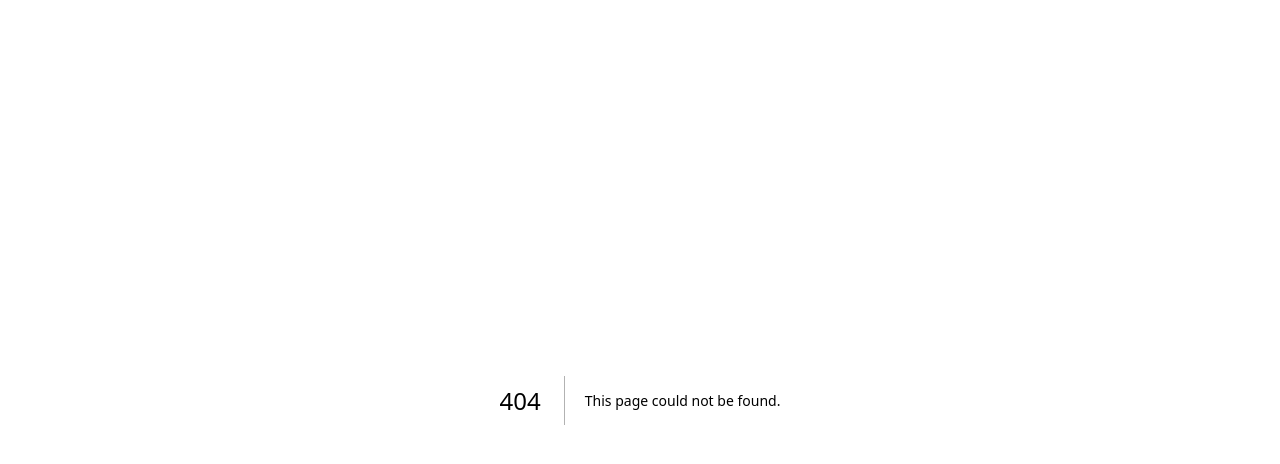
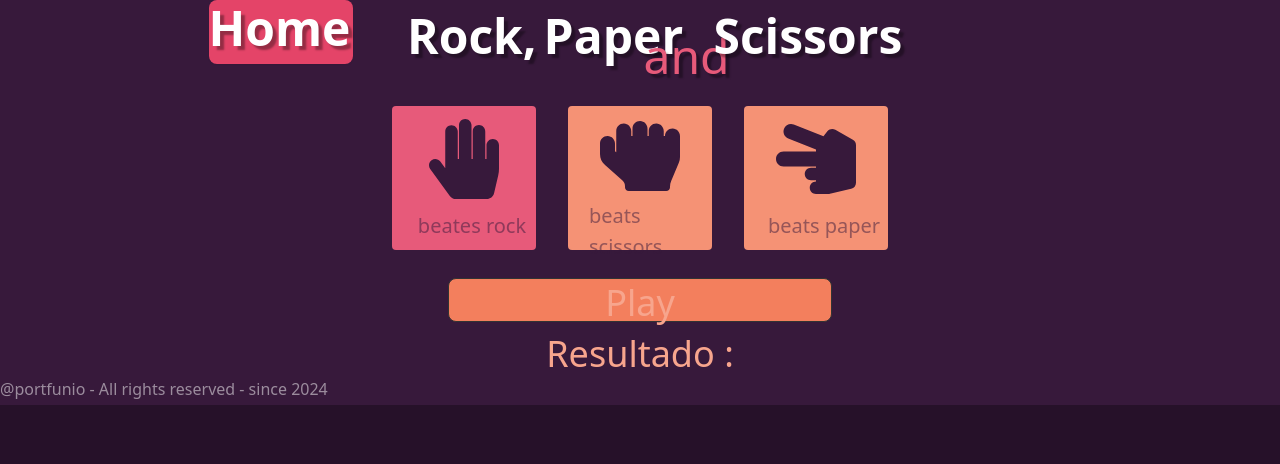
Before and after one commit to Togashiteam/portifolio, a Next.js app: page /rockPaperScissors in a window 1280 px wide. Before the commit this address had no page. Shown: the top 464 px of the page. Built offline with nearby package versions, Linux system fonts and the light colour scheme; a web font is replaced by a local one.

Commit message:
Criei o jogo rock, paper and scissors

```diff
--- a/src/app/imc/page.tsx
+++ b/src/app/imc/page.tsx
@@ -1,27 +1,58 @@
-"use client"
+"use client";
+import React, { useState } from "react";
 
-import { useState } from "react";
-
-export default function Imc() {
+const IMCCalculator: React.FC = () => {
   const [weightImcState, setWeightImcState] = useState("");
   const [heightImcState, setHeightImcState] = useState("");
   const [resultImcState, setResultImcState] = useState("");
 
-  const calculateIMC = (weight: string, height: string) => {
+  const calculateIMC = () => {
+    const weight = weightImcState;
+    const height = heightImcState;
+
     const weightNum = parseFloat(weight.replace(",", "."));
     const heightNum = parseFloat(height.replace(",", "."));
-
     if (weightNum > 0 && heightNum > 0) {
       const result = weightNum / (heightNum * heightNum);
       setResultImcState(result.toFixed(2)); //Definindo o valor.
     }
   };
 
+  const handleWeightKeyDown = (e: any) => {
+    const formattedweight = formatweight(e.currentTarget.value);
+    setWeightImcState(formattedweight);
+  };
 
+  const handleHeightChange = (e: any) => {
+    const formattedHeight = formatHeight(e.currentTarget.value);
+    setHeightImcState(formattedHeight);
+  };
+
+  function formatHeight(text: string) {
+    let addComma = text.replace(/[\D]/g, ""); //Formato para altura
+    if (addComma.length > 1) {
+      const firstDec = addComma.substring(0, 1);
+      const lastDec = addComma.substring(1, addComma.length);
+      addComma = firstDec + "," + lastDec;
+    }
+    return addComma;
+  }
+
+  function formatweight(text: string) {
+    let numsAndCommas = text.replace(/^[,]|[^,\d]$/g, ""); //Formato para peso
+    const decPosition = numsAndCommas.indexOf(",");
+    const lastDecPosition = numsAndCommas.lastIndexOf(",");
+
+    if (decPosition == lastDecPosition) {
+      return numsAndCommas;
+    } else {
+      return numsAndCommas.substring(0, lastDecPosition);
+    }
+  }
 
   return (
     <>
-      <div className="wrapper w-screen h-screen flex flex-col justify-between bg-primary-400">
+      <div className="wrapper w-screen h-screen">
         <header>
           <div className="logo">
             <div className="text-secondary port"> PORT </div>
@@ -29,7 +60,7 @@ export default function Imc() {
             <div className="text-funny fun"> Fun </div>
           </div>
         </header>
-        <div className="grid justify-center ">
+        <div className="grid justify-center bg-primary-400">
           <div className="flex justify-center">
             <a href="./">
               <h2 className="flex box-border justify-center items-center rounded-lg w-36 h-16 bg-danger-700 shadow-sm hover:shadow-danger-400">
@@ -112,41 +143,28 @@ export default function Imc() {
                 </label>
                 <input
                   autoFocus
-                  className="
-                  [appearance:textfield]
-                  [&::-webkit-outer-spin-button]:appearance-none
-                  [&::-webkit-inner-spin-button]:appearance-none
-                  w-96
-                  h-11
-                  border
-                  border-dark-700"
-                  type="number"
+                  className="w-96 h-11 border border-dark-700"
+                  type="text"
                   id="weight"
                   value={weightImcState}
-                  onChange={e => setWeightImcState(e.currentTarget.value)}
+                  onChange={handleWeightKeyDown}
                   placeholder=" 80,500 "
                 />
               </div>
               <div className="grid">
                 <label htmlFor="height">Altura (cm): </label>
                 <input
-                  className="imc-input
-                  [appearance:textfield]
-                  [&::-webkit-outer-spin-button]:appearance-none
-                  [&::-webkit-inner-spin-button]:appearance-none
-                  w-96
-                  h-11
-                  border border-dark-400"
-                  type="number"
+                  className="w-96 h-11 border border-dark-400"
+                  type="text"
                   id="height"
                   value={heightImcState}
-                  onChange={e => setHeightImcState(e.currentTarget.value)}
+                  onChange={handleHeightChange}
                   placeholder=" 1,75"
                 />
               </div>
               <button
                 className="w-96 h-11 p-1 m-3 rounded-lg border border-dark-700 transition ease-in-out delay-150 bg-success-700 hover:bg-success-400 duration-300"
-                onClick={() => calculateIMC(weightImcState, heightImcState)}
+                onClick={calculateIMC}
               >
                 Calcular
               </button>
@@ -163,7 +181,6 @@ export default function Imc() {
               )}
             </div>
           </div>
-        </div>
           <footer className="footer">
             <div className="footer">
               <div className="footer home">
@@ -172,6 +189,9 @@ export default function Imc() {
             </div>
           </footer>
         </div>
+      </div>
     </>
-  )
-}
+  );
+};
+
+export default IMCCalculator;
--- a/src/app/page.tsx
+++ b/src/app/page.tsx
@@ -37,7 +37,7 @@ export default function Page() {
               </div>
             </div>
             <div className="item-wrapper">
-              <a href="./style">
+              <a href="./border">
                 <div className="action-button success flex w-80 sm:w-36 h-36 space-x-4 m-4 flex-wrap place-content-around sm:flex-col-reverse">
                   <div className="action-button-mobile flex gap-x-20 sm:gap-x-4">
                     FUN
@@ -58,7 +58,7 @@ export default function Page() {
               </div>
             </div>
             <div className="item-wrapper">
-              <a href="./style">
+              <a href="./imc">
                 <div className="action-button alert flex w-80 sm:w-36 h-36 space-x-4 m-4 flex-wrap place-content-around sm:flex-col-reverse">
                   <div className="action-button-mobile flex gap-x-20 sm:gap-x-4">
                     DEV
--- a/src/app/portfunio.scss
+++ b/src/app/portfunio.scss
@@ -105,7 +105,6 @@ header {
 
 footer {
   background-color:#37193b;
-;
   width: 100%;
 }
 
@@ -161,3 +160,54 @@ align-self: center;
   line-height: 30.58px;
   color: rgba(55, 25, 59,0.5);
 }
+
+header {
+  background-color: #37193b;
+  width: 100%;
+  height: 90px;
+
+  .rps {
+    position: relative;
+    width: 193px;
+    height: 90px;
+    margin: 0 auto;
+    font-size: 48px;
+    font-weight: 600;
+    text-align: center;
+    text-shadow: 4px 4px 2px rgba(0, 0, 0, 0.35);
+
+    .text-secondary {
+      position: absolute;
+      color: #fff;
+
+      &.rock {
+        top: 0;
+        right: 200px;
+        font-weight: 600;
+      }
+
+      &.paper {
+        top: 0;
+        font-weight: 600;
+      }
+      &.scissors {
+        top: 0;
+        left: 170px;
+        font-weight: 600;
+      }
+      &.home {
+        font-weight: 600;
+      }
+    }
+
+    .text-spacey {
+      position: absolute;
+      color: $danger;
+      &.and {
+        top: 20px;
+        left: 100px;
+        font-weight: 400;
+      }
+    }
+  }
+}
--- /dev/null
+++ b/src/app/rockPaperScissors/page.tsx
@@ -0,0 +1,154 @@
+"use client";
+import React, { useState } from "react";
+import { FaHandRock, FaHandPaper, FaHandScissors, FaHandLizard, FaHandSpock } from "react-icons/fa";
+
+const calculateRockPaperScissors: React.FC = () => {
+  const [playerChoice, setPlayerChoice] = useState<string>("")
+  const [gameResult, setGameResult] = useState<string>("")
+  const [counter, setCounter] = useState<number>(0)
+  const [isSelected, setIsSelected] = useState<boolean>(false)
+  const buttonId = (e:number) =>{
+
+  }
+
+  const changeColor = () => {
+    setIsSelected(!isSelected)
+
+  }
+
+  const rpsOptions = [
+    "rock",
+    "scissors",
+    "paper"
+]
+const computerChoice = Object.values(rpsOptions)[(Math.floor(Math.random()* 3))];
+
+const handlePlayerChoice = (e:any)=>{
+  if (playerChoice == computerChoice){
+
+    return setGameResult("It's a tie!")
+
+  } else if(playerChoice==""){
+
+    return setGameResult("Escolha uma opção!")
+  }
+  else if (playerChoice == "rock" && computerChoice == "paper")
+  {
+    return  setGameResult("You lose!")
+  }
+  else if (playerChoice == "paper" && computerChoice == "rock")
+  {
+    return  setGameResult("You win!")
+
+  }else if (playerChoice == "rock" && computerChoice == "scissors")
+  {
+    return  setGameResult("You win!")
+
+  }else if (playerChoice == "paper" && computerChoice == "rock")
+  {
+    return  setGameResult("You win!")
+
+  }else if (playerChoice == "rock" && computerChoice == "paper")
+  {
+    return setGameResult("Empate!")
+  } else
+  {
+  return setGameResult("Empate!")
+  }
+}
+
+  return (
+    <>
+      <div className="wrapper w-screen h-screen">
+        <header>
+          <div className="rps">
+            <a href="./">
+              <h2 className="text-secondary home items-end flex right-96 box-border rounded-lg w-36 h-16 bg-danger-700 shadow-sm hover:shadow-danger-400">
+                Home
+              </h2>
+            </a>
+            <div className="text-secondary rock"> Rock, </div>
+            <div className="text-secondary paper"> Paper </div>
+            <div className="text-spacey and"> and </div>
+            <div className="text-secondary scissors"> Scissors </div>
+          </div>
+        </header>
+        <div className="content-rps flex flex-col-reverse flex-wrap items-center bg-primary-400">
+          <div className="content">
+            <div className="item-wrapper flex">
+                <div className="action-button danger flex w-80 sm:w-36 h-36 space-x-4 m-4 flex-wrap place-content-around sm:flex"  onClick={() => {setPlayerChoice("paper"); changeColor();}} style={{backgroundColor:isSelected ?'#f3b85b': ''}}>
+                  <div className="icon">
+                      <button className="action-button paper pulse flex justify-center items-center ">
+                        <FaHandPaper size={80} />
+                      </button>
+                  </div>
+                  <div className="item-box hidden sm:flex place-content-end">
+                    beates rock
+                  </div>
+                  <p className="mobile sm:hidden mt-1 mb-4">
+                    Beats rock
+                  </p>
+                </div>
+              <div className="item-wrapper">
+              <a>
+                <div className="action-button success flex w-80 sm:w-36 h-36 space-x-4 m-4 place-content-around sm:flex-col"  onClick={() => {setPlayerChoice("rock"); changeColor();}} style={{backgroundColor:isSelected ?'#f3b85b': ''}}>
+                    <button className="action-button rock pulse flex justify-center items-center">
+                      <FaHandRock size={80}/>
+                    </button>
+                  <div className="item-box hidden sm:flex place-content-end">
+                    beats scissors
+                  </div>
+                  <p className="mobile sm:hidden mt-1 mb-4">
+                    Beats scissors
+                  </p>
+                </div>
+              </a>
+              <div className="item-wrapper">
+                <div className="action-button alert flex w-80 sm:w-36 h-36 space-x-4 m-4 flex-wrap place-content-around sm:flex-col" onClick={() => {setPlayerChoice("scissors"); changeColor();}} style={{backgroundColor:isSelected ?'#f3b85b': ''}}>
+                    <button className="action-button scissors pulse flex justify-center items-center">
+                      <FaHandScissors size={80} />
+                    </button>
+                  <div className="item-box hidden visible sm:flex place-content-end">
+                    beats paper
+                  </div>
+                  <p className="mobile sm:hidden mt-1 mb-4">
+                    beats paper
+                  </p>
+                </div>
+            </div>
+            </div>
+            </div>
+            <div>
+            <div className="winner flex justify-center sm:justify-center text-success-300 text-4xl">
+              <button
+                className="w-96 h-11 p-1 m-3 rounded-lg border border-dark-700 transition ease-in-out delay-150 bg-success-700 hover:bg-success-400 duration-300" onClick={()=> handlePlayerChoice("")} >
+                Play
+              </button>
+            </div>
+            { (
+                <div className="winner flex items-start gap-2 justify-center sm:justify-center text-success-300 text-4xl">
+                  <p>Resultado : {gameResult}</p>
+                </div>
+              )}
+            </div>
+            <div className="footer">
+              <div className="footer home flex pl-32 visible sm:hidden">
+                @PORTFUN
+              </div>
+            </div>
+          </div>
+        </div>
+        <footer className="footer">
+          <div className="footer">
+            <div className="footer home hidden sm:flex">
+              @portfunio - All rights reserved - since 2024
+            </div>
+          </div>
+        </footer>
+
+      </div>
+    </>
+  );
+};
+
+export default calculateRockPaperScissors;
```
Lines whose indentation alone changed are shown as unchanged.
